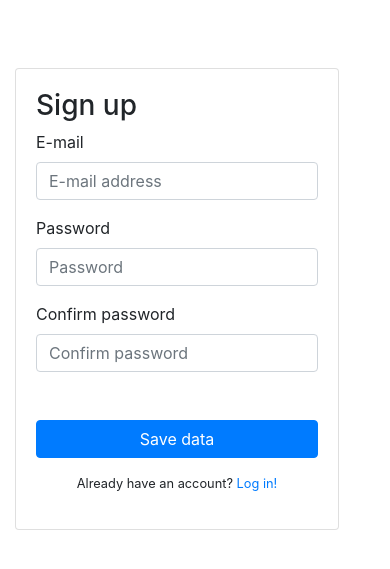
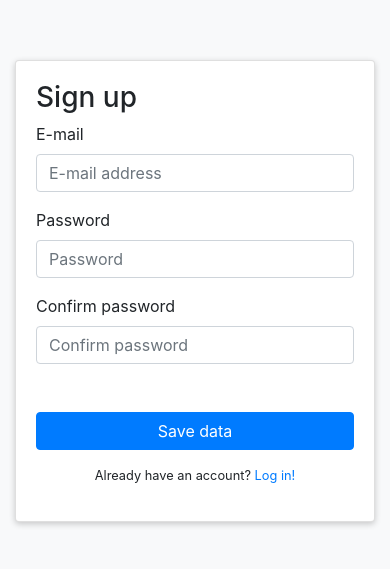
Before and after one commit to JoakimEwenson/react-driverslog, a React (Create React App) app: page /signup in a window 390 px wide. Shown: the part 131-700 px from the top of the page. Built offline with nearby package versions, Linux system fonts and the light colour scheme; no server answers.

Commit message:
Card shadows for everyone!!

```diff
--- a/public/index.html
+++ b/public/index.html
@@ -16,7 +16,7 @@
     <script src="https://kit.fontawesome.com/1ae2629c4c.js" crossorigin="anonymous"></script>
     <title>Drivers logbook demo</title>
   </head>
-  <body>
+  <body class="bg-light">
     <noscript>You need to enable JavaScript to run this app.</noscript>
     <div id="root"></div>
   </body>
--- a/src/App.css
+++ b/src/App.css
@@ -3,6 +3,10 @@
 
 body {
   font-family: 'IBM Plex Sans', 'Open Sans', sans-serif;
+}
+
+.logbook-card {
+  box-shadow: 0 2px 6px 0 hsla(0, 0%, 0%, 0.2);
 }
 
 .statscard h1 {
@@ -29,10 +33,6 @@ body {
 
 
 @media all and (max-width: 1000px) {
-  .card {
-    max-width: 90%;
-  }
-
   .statscard h1 {
     font-size: 34pt;
   }
@@ -50,8 +50,4 @@ body {
   .statscard span {
     display: block;
   }
-
-  .table {
-    font-size: 10pt;
-  }
 }
--- a/src/components/Logbook.js
+++ b/src/components/Logbook.js
@@ -56,8 +56,7 @@ export default function Logbook() {
         {logposts && (
           <>
             <StatisticsView data={logposts} />
-          <Card className="my-3">
-
+            <Card className="my-3 logbook-card">
               <Table responsive striped borderless className="m-0 p-0">
                 <thead>
                   <tr>
@@ -107,7 +106,9 @@ export default function Logbook() {
                     ))
                   ) : (
                     <tr>
-                  <td colSpan={vehicleId ? "6" : "7"}>No logposts found.</td>
+                      <td colSpan={vehicleId ? "6" : "7"}>
+                        No logposts found.
+                      </td>
                     </tr>
                   )}
                 </tbody>
--- a/src/components/LoginScreen.js
+++ b/src/components/LoginScreen.js
@@ -39,7 +39,7 @@ export default function LoginScreen() {
       style={{ minHeight: "100vh" }}
     >
       <div className="w-100" style={{ maxWidth: "400px" }}>
-        <Card>
+        <Card className="logbook-card">
           <Card.Body>
             {error && <Alert variant="danger">{error}</Alert>}
             <Form onSubmit={handleSubmit}>
--- a/src/components/Reminder.js
+++ b/src/components/Reminder.js
@@ -37,7 +37,7 @@ export default function Reminder() {
       style={{ minHeight: "100vh" }}
     >
       <div className="w-100" style={{ maxWidth: "400px" }}>
-        <Card>
+        <Card className="logbook-card">
           <Card.Body>
             {error && <Alert variant="danger">{error}</Alert>}
             {message && <Alert variant="success">{message}</Alert>}
--- a/src/components/SignUp.js
+++ b/src/components/SignUp.js
@@ -43,7 +43,7 @@ export default function SignUp() {
       style={{ minHeight: "100vh" }}
     >
       <div className="w-100" style={{ maxWidth: "400px" }}>
-        <Card className="mt-3">
+        <Card className="my-3 logbook-card">
           <Card.Body>
             <Form onSubmit={handleSubmit}>
               <h3>Sign up</h3>
--- a/src/components/UserForm.js
+++ b/src/components/UserForm.js
@@ -74,7 +74,7 @@ export default function UserForm() {
     <>
       <AppMenu />
       <Container>
-        <Card className="mt-3">
+        <Card className="mt-3 logbook-card">
           <Card.Body>
             {error && <Alert variant="danger">{error}</Alert>}
             {messages &&
--- a/src/components/Vehicles.js
+++ b/src/components/Vehicles.js
@@ -41,7 +41,7 @@ export default function Vehicles() {
         <h3>Vehicles</h3>
         <Link to="/add/vehicle">Add new vehicle</Link>
         {error && <Alert variant="danger">{error}</Alert>}
-        <Card className="my-3">
+        <Card className="my-3 logbook-card">
           <Table responsive striped borderless className="m-0 p-0">
             <thead>
               <tr>
--- a/src/components/subcomponents/StatisticsView.js
+++ b/src/components/subcomponents/StatisticsView.js
@@ -20,7 +20,7 @@ export default function StatisticsView({ data }) {
 
   if (data.length > 0) {
     return (
-      <Card className="mx-auto my-3">
+      <Card className="mx-auto my-3 logbook-card">
         <Card.Body>
           <Row className="text-center">
             <Col sm={4}>
```
Also changed, not shown: 1 other file (tests, documents, lock files or other folders). Lines whose indentation alone changed are shown as unchanged.
